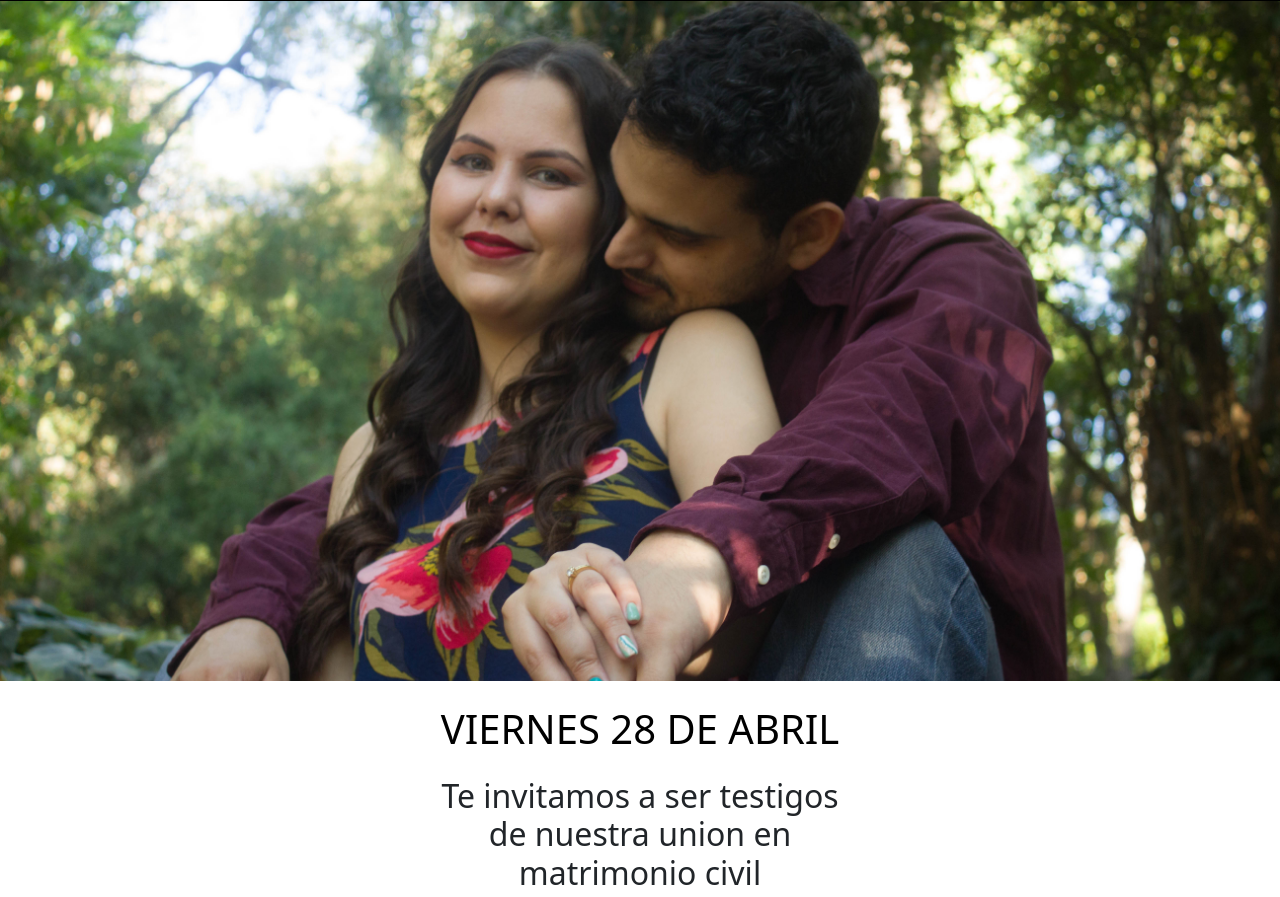
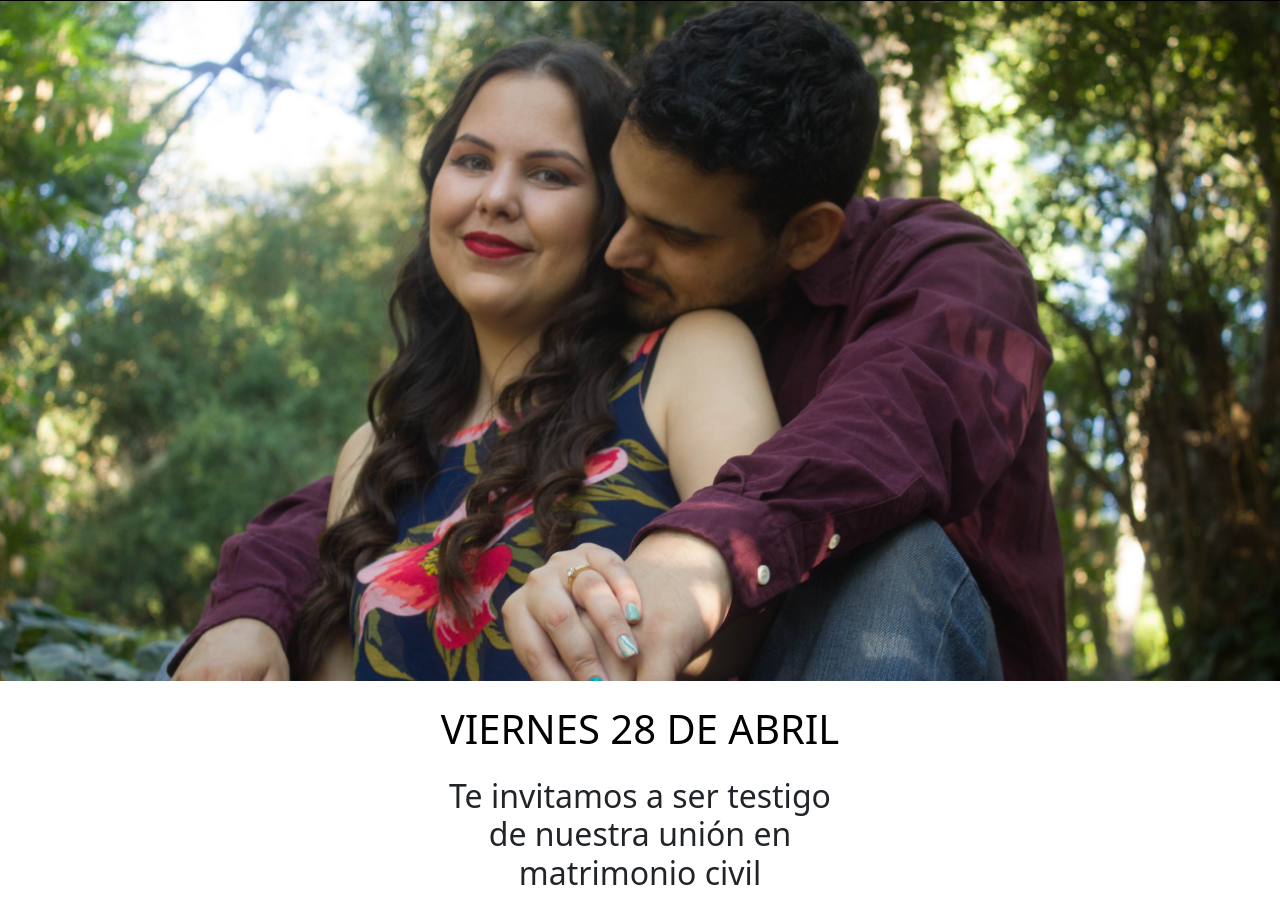
Before and after one commit to jjcastillo93/invitacionboda, a plain HTML site: page index.html in a window 1280 px wide. Shown: the part 39-936 px from the top of the page. Drawn offline with nearby package versions, Linux system fonts and the light colour scheme.

Commit message:
se agrego cambio en h2

```diff
--- a/index.html
+++ b/index.html
@@ -21,7 +21,7 @@
         <div class="fondoMain"></div>
         <h1 class="titulo" >VIERNES 28 DE ABRIL</h1>
         <div class="contenido m-auto">
-            <h2 class="text-center">Te invitamos a ser testigos de nuestra union en matrimonio civil</h2>
+            <h2 class="text-center">Te invitamos a ser testigo de nuestra unión en matrimonio civil</h2>
             <p class="text-center"> Ya que la distancia no es impedimento, los invitamos a presionar el botón ubicado al fondo de la página para que testifiquen del día de nuestro casamiento. Como nuestros invitados de honor, esperamos que puedan disfrutar y compartir con nosotros la felicidad de esta unión, la cual se formó con muchos años de amor y cariño, al igual que el aprecio que les tenemos a nuestros familiares y amigos.</p>
         </div>
     </main>
```
